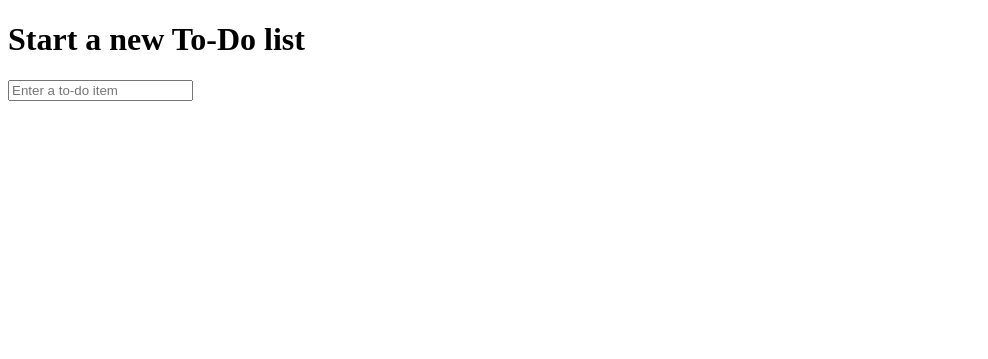
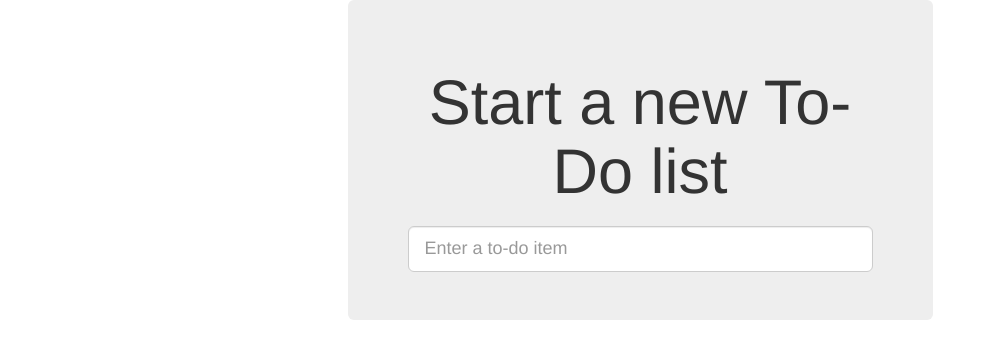
Before and after one commit to melainakole/django-tdd, a Django app: page / in a window 1280 px wide. Shown: the top 359 px of the page, without its empty margins (0-988 px from the left). Run offline with Django 3.2, Linux system fonts and the light colour scheme; some libraries are stand-ins or nearby versions.

Commit message:
Add Bootstrap to improve layout

```diff
--- a/functional_tests/tests.py
+++ b/functional_tests/tests.py
@@ -3,13 +3,12 @@ import time
 from selenium import webdriver
 from selenium.webdriver.common.keys import Keys
 from selenium.common.exceptions import WebDriverException
-from django.test import LiveServerTestCase
-from selenium.webdriver.firefox.webdriver import WebDriver
+from django.contrib.staticfiles.testing import StaticLiveServerTestCase
 
 MAX_WAIT = 10
 
 
-class NewVisitorTest(LiveServerTestCase):
+class NewVisitorTest(StaticLiveServerTestCase):
     def setUp(self) -> None:
         self.browser = webdriver.Firefox()
 
--- /dev/null
+++ b/lists/static/base.css
@@ -0,0 +1,3 @@
+#id_new_item {
+  margin-top: 2ex;
+}
--- a/lists/templates/base.html
+++ b/lists/templates/base.html
@@ -1,20 +1,37 @@
 <!DOCTYPE html>
 <html lang="en">
     <head>
+        <meta charset="utf-8">
+        <meta http-equiv="X-UA-Compatible" content="IE=edge">
+        <meta name="viewport" content="width=device-width, initial-scale=1">
         <title>To-Do lists</title>
+        <link href="/static/bootstrap/css/bootstrap.min.css" rel="stylesheet">
+        <link href="/static/base.css" rel="stylesheet">
     </head>
     <body>
+        <div class="container">
+            <div class="row">
+                <div class="col-md-6 col-md-offset-3 jumbotron">
+                    <div class="text-center">
                         <h1>{% block header_text %}{% endblock %}</h1>
                         <form action="{% block form_action %}{% endblock %}" method="post">
                             <input
                                 name="item_text"
-        type="text"
+                                class="form-control input-lg"
                                 placeholder="Enter a to-do item"
                                 id="id_new_item"
                             />
                             {% csrf_token %}
                         </form>
+                    </div>
+                </div>
+            </div>
+            <div class="row">
+                <div class="col-md-6 col-md-offset-3">
                 {% block table %}
                 {% endblock %}
+                </div>
+            </div>
+        </div>
     </body>
 </html>
--- a/lists/templates/list.html
+++ b/lists/templates/list.html
@@ -1,11 +1,11 @@
 {% extends "base.html" %}
 
-{% block header_text %}To-Do lists{% endblock %}
+{% block header_text %}Your To-Do list{% endblock %}
 
 {% block form_action %}/lists/{{ list.id }}/add_item{% endblock %}
 
 {% block table %}
-    <table aria-label="To-do tasks" id="id_list_table">
+    <table aria-label="To-do tasks" class="table" id="id_list_table">
       <tr>
         <th scope="col">Activity</th>
       </tr>
```
Lines whose indentation alone changed are shown as unchanged.
